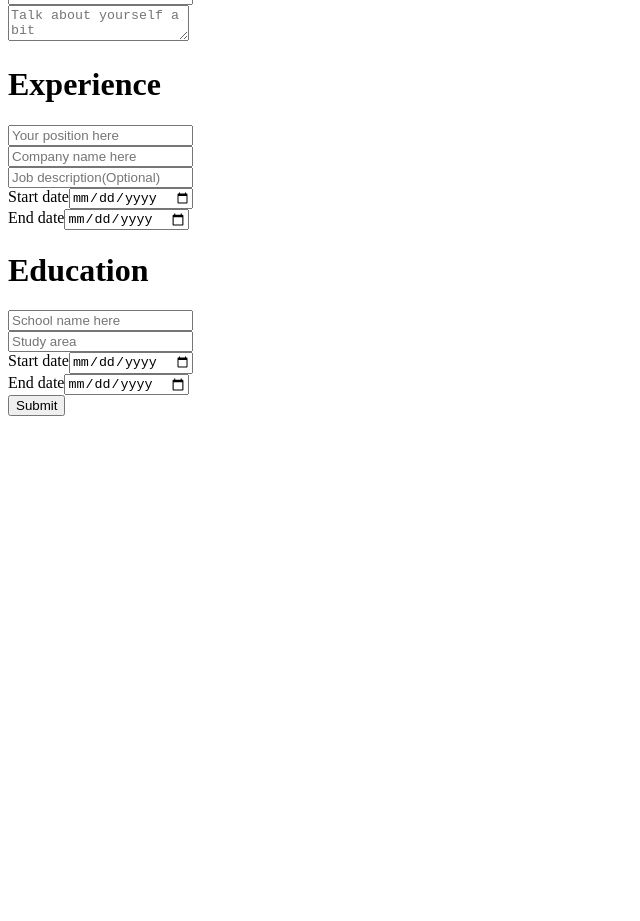
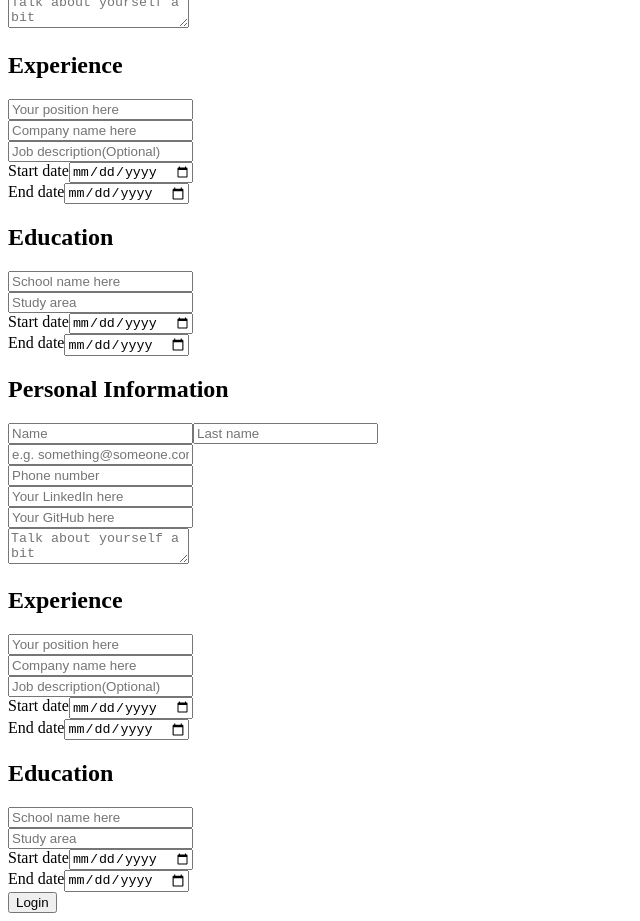
Before and after one commit to muratcan-yuksel/cv-app, a React (Create React App) app: page / in a window 1280 px wide. Shown: the part 180-1101 px from the top of the page, without its empty margins (0-640 px from the left). Before the commit the page ends 800 px from the top, so only its background shows below. Built offline with nearby package versions, Linux system fonts and the light colour scheme.

Commit message:
figured out how to add additional section, but for that, I might have to refactor my code

```diff
--- a/src/components/App.js
+++ b/src/components/App.js
@@ -3,14 +3,178 @@ import Work from "./Work";
 import Informatsion from "./Informatsion";
 import Studies from "./Studies";
 
-class App extends Component {
+//this one will be the html elements
+class PreviewCV extends Component {
+  constructor(props) {
+    super(props);
+
+    this.state = {
+      data: this.props.toChild,
+    };
+  }
+
+  render() {
+    const { data } = this.state;
+    return <h1>Previewing your CV {data}</h1>;
+  }
+}
+//this one will be the form
+class UserInput extends Component {
+  constructor(props) {
+    super(props);
+
+    this.state = { name: null };
+  }
+  onTrigger = (event) => {
+    this.props.parentCallback(
+      <div>
+        <h1>{this.state.name}</h1>
+        <p>yo man</p>
+      </div>
+    );
+    event.preventDefault();
+  };
+  handleName = (e) => {
+    this.setState({
+      name: e.target.value,
+    });
+  };
+
   render() {
     return (
+      <form onChange={this.onTrigger}>
+        <section id="information">
+          <h1>Personal Information</h1>
+          <div>
+            <input
+              type="text"
+              value={this.state.value}
+              onChange={this.handleName}
+              placeholder="Name"
+              required
+            />
+            <input type="text" placeholder="Last name" required />
+          </div>
+          <div>
+            <input
+              type="email"
+              placeholder="e.g. something@someone.com"
+              required
+            />
+          </div>
+          <div>
+            <input type="tel" placeholder="Phone number" />
+          </div>
+          <div>
+            <input type="text" placeholder="Your LinkedIn here" required />
+          </div>
+          <div>
+            <input type="text" placeholder="Your GitHub here" required />
+          </div>
+          <div>
+            <textarea placeholder="Talk about yourself a bit" />
+          </div>
+        </section>
+        <section id="experience">
+          <h1>Experience</h1>
+          <div>
+            <input type="text" placeholder="Your position here" />
+          </div>
+          <div>
+            <input type="text" placeholder="Company name here" />
+          </div>
+          <div>
+            <input type="text" placeholder="Job description(Optional)" />
+          </div>
+          <div>
+            <label>Start date</label>
+            <input type="date"></input>
+          </div>
+          <div>
+            <label>End date</label>
+            <input type="date"></input>
+          </div>
+        </section>
+        <section id="studies">
+          <h1>Education</h1>
+          <div>
+            <input type="text" placeholder="School name here" />
+          </div>
+          <div>
+            <input type="text" placeholder="Study area" />
+          </div>
+          <div>
+            <label>Start date</label>
+            <input type="date"></input>
+          </div>
+          <div>
+            <label>End date</label>
+            <input type="date"></input>
+          </div>
+        </section>
+      </form>
+    );
+  }
+}
+
+class Display extends Component {
+  constructor(props) {
+    super(props);
+
+    this.state = {
+      data: null,
+    };
+  }
+  handleCallback = (childData) => {
+    this.setState({ data: childData });
+  };
+  render() {
+    const { data } = this.state;
+    const isFinished = this.props.isFinished;
+    if (isFinished) {
+      return <PreviewCV toChild={data} />;
+    }
+    return <UserInput parentCallback={this.handleCallback} />;
+  }
+}
+function PreviewButton(props) {
+  return <button onClick={props.onClick}>Login</button>;
+}
+function EditButton(props) {
+  return <button onClick={props.onClick}>Logout</button>;
+}
+
+class App extends Component {
+  constructor(props) {
+    super(props);
+    this.handlePreviewClick = this.handlePreviewClick.bind(this);
+    this.handleEditClick = this.handleEditClick.bind(this);
+    this.state = { isFinished: false };
+  }
+  handlePreviewClick() {
+    this.setState({ isFinished: true });
+  }
+  handleEditClick() {
+    this.setState({ isFinished: false });
+  }
+  render() {
+    const isFinished = this.state.isFinished;
+    let button;
+    if (isFinished) {
+      button = <EditButton onClick={this.handleEditClick} />;
+    } else {
+      button = <PreviewButton onClick={this.handlePreviewClick} />;
+    }
+    return (
       <div>
-        <Informatsion />
+        <Display isFinished={isFinished} />
+        <Display isFinished={isFinished} />
+
+        {button}
+        {/* <Informatsion />
         <Work />
         <Studies />
-        <button type="submit">Submit</button>
+        <button type="submit">Submit</button> */}
       </div>
     );
   }
```
Also changed, not shown: src/components/Kondisyonel.js (+6 -1 lines).
